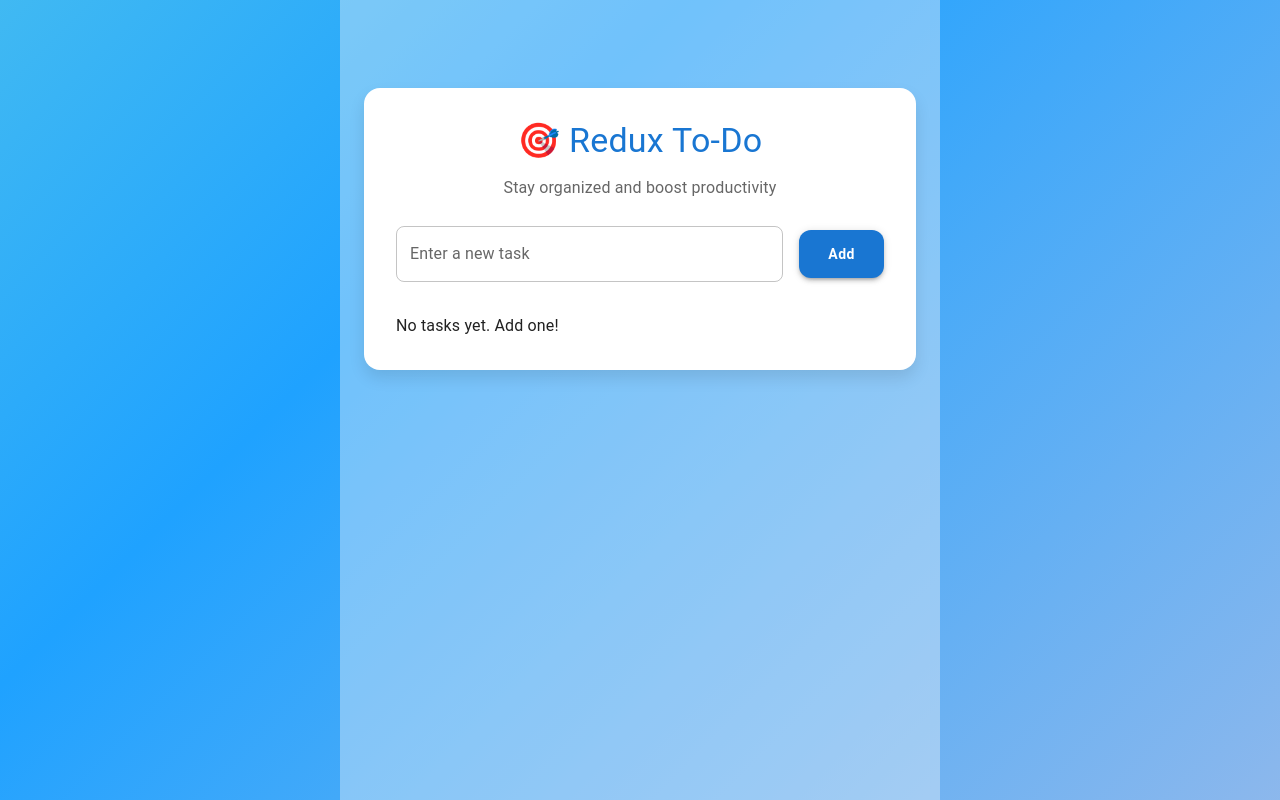
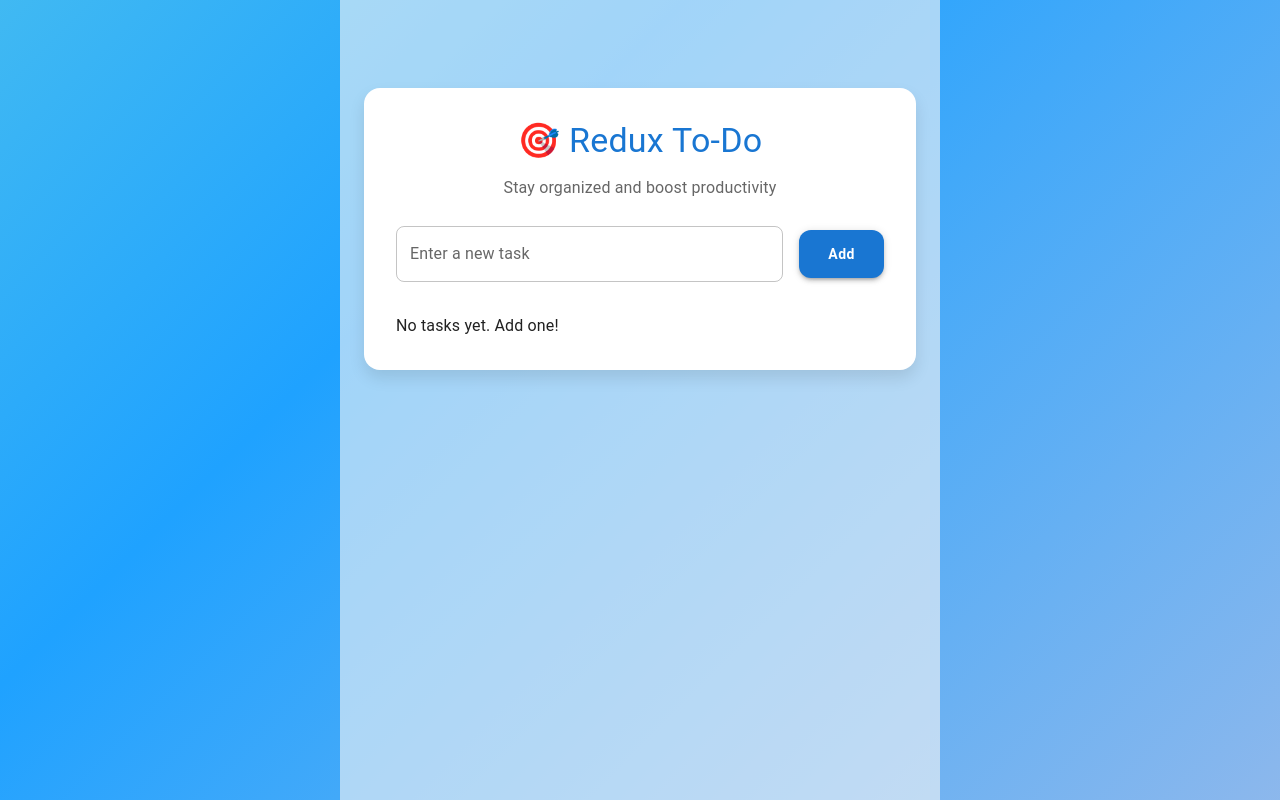
Before and after one commit to AniketGupta-98/to-do-App-redux, a React (Vite) app: page / in a window 1280 px wide. Built offline with nearby package versions, Linux system fonts and the light colour scheme.

Commit message:
Glass Effect

```diff
--- a/src/App.jsx
+++ b/src/App.jsx
@@ -9,7 +9,7 @@ function App() {
     <div className="animated-bg">
       <Container
         maxWidth="sm"
-        sx={{ minHeight: "100vh", bgcolor: "#f5f5f561", py: 5 }}
+        sx={{ minHeight: "100vh", bgcolor: "#f5f5f59b", py: 5 }}
       >
         <Paper
           elevation={4}
```
